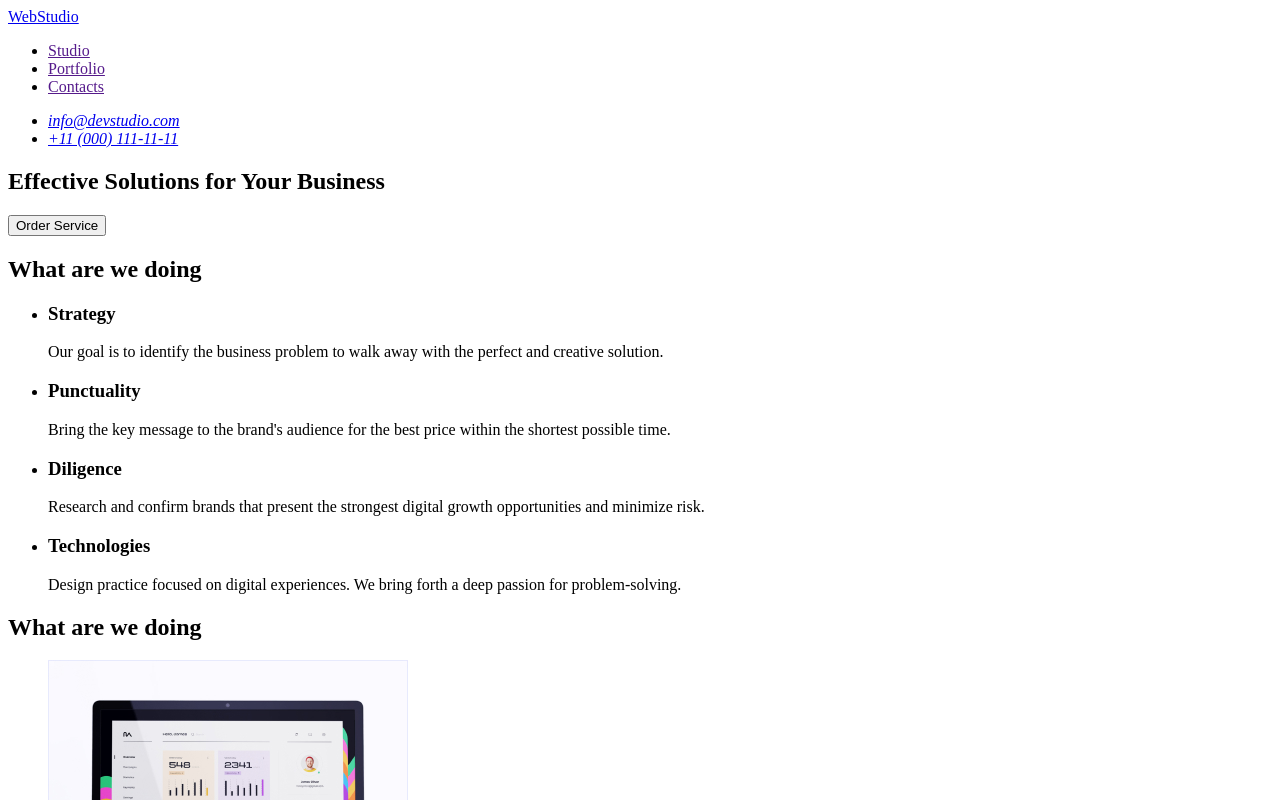
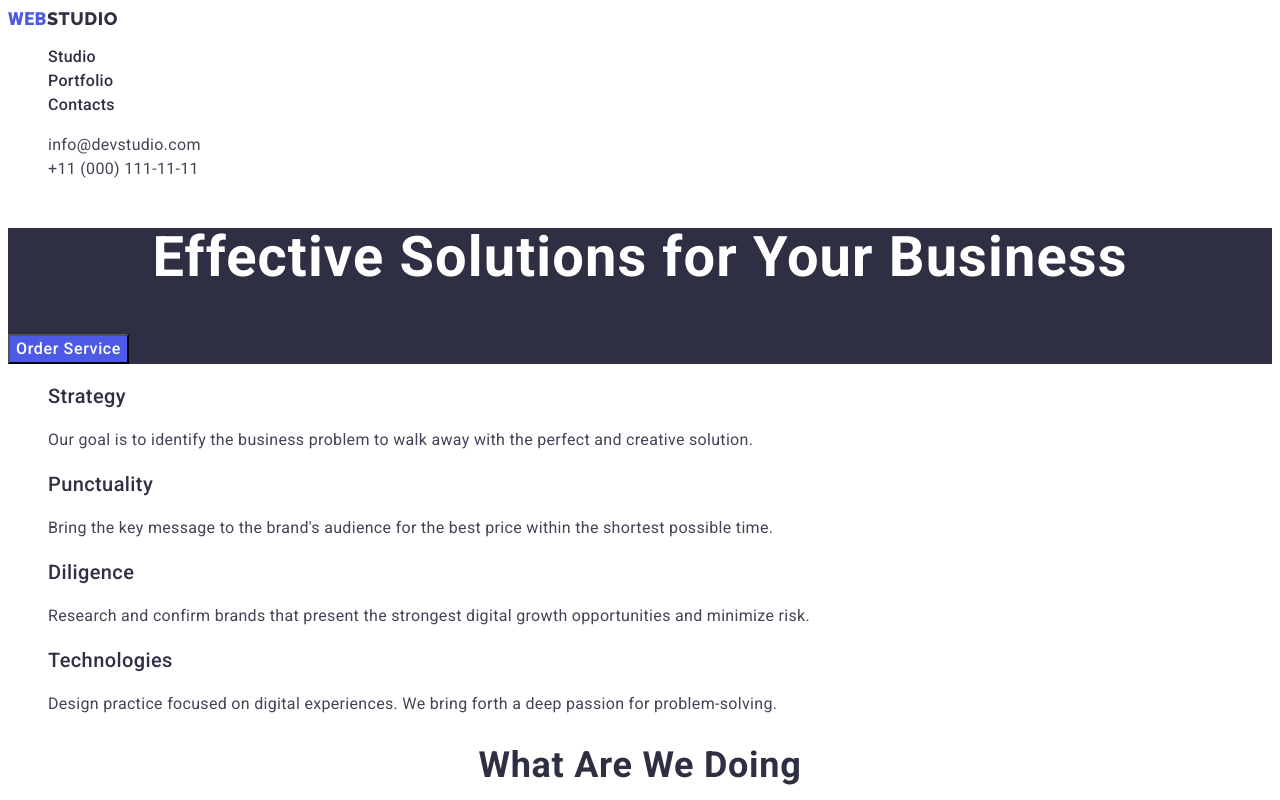
Before and after one commit to AndrewOPP/goit-markup-hw-02, a plain HTML site: page index.html in a window 1280 px wide. Shown: the top 800 px of the page. Drawn offline with Linux system fonts and the light colour scheme.

Commit message:
Main page - done

```diff
--- /dev/null
+++ b/css/styles.css
@@ -0,0 +1,192 @@
+body {
+  font-family: "Roboto", sans-serif;
+  color: #434455;
+  background-color: #ffffff;
+}
+
+:root {
+}
+
+.list {
+  list-style-type: none;
+}
+
+.link {
+  text-decoration: none;
+}
+
+/* Header */
+
+/* logo */
+.header-logo {
+  font-weight: 80;
+  font-size: 18px;
+  line-height: 1.17;
+  letter-spacing: 0.03em;
+  text-transform: uppercase;
+  color: #4d5ae5;
+  font-weight: 800;
+}
+
+/* studio-logo */
+.studio-logo {
+  font-weight: 800;
+  font-size: 18px;
+  line-height: 1.17;
+  color: #2e2f42;
+  letter-spacing: 0.03em;
+  text-transform: uppercase;
+  font-family: "Raleway";
+  font-style: normal;
+}
+
+/* Navigation */
+.navigation-words {
+  font-weight: 500;
+  font-size: 16px;
+  line-height: 1.5;
+  letter-spacing: 0.02em;
+  color: #2e2f42;
+}
+
+.navigation-words:hover,
+.navigation-words:focus {
+  color: #404bbf;
+}
+
+/* Additional information */
+.address-info-mail {
+  font-size: 16px;
+  line-height: 1.5;
+  letter-spacing: 0.02em;
+  color: #434455;
+  font-family: "Roboto";
+  font-style: normal;
+  font-weight: 400;
+}
+
+.address-info-tel {
+  font-size: 16px;
+  line-height: 1.5;
+  letter-spacing: 0.02em;
+  color: #434455;
+  font-family: "Roboto";
+  font-style: normal;
+  font-weight: 400;
+}
+
+.address-info-mail:hover,
+.address-info-mail:focus {
+  color: #404bbf;
+}
+.address-info-tel:hover,
+.address-info-tel:focus {
+  color: #404bbf;
+}
+
+/* Section one */
+.section-one {
+  background-color: #2e2f42;
+}
+
+.section-one-title {
+  font-size: 56px;
+  line-height: 1.07;
+  text-align: center;
+  letter-spacing: 0.02em;
+  color: #ffffff;
+}
+.section-one-button {
+  background-color: #4d5ae5;
+  font-family: "Roboto", sans-serif;
+  font-weight: 500;
+  font-size: 16px;
+  line-height: 1.5;
+  letter-spacing: 0.04em;
+  color: #ffffff;
+  cursor: pointer;
+}
+
+.section-one-button:hover,
+.section-one-button:focus {
+  background-color: #404bbf;
+}
+
+/* Section two */
+.section-two-titles {
+  font-weight: 500;
+  font-size: 20px;
+  line-height: 1.2;
+  letter-spacing: 0.02em;
+  color: #2e2f42;
+}
+
+.section-two-text {
+  font-size: 16px;
+  line-height: 1.5;
+  letter-spacing: 0.02em;
+  color: #434455;
+}
+
+/* Section three */
+.section-three-title {
+  font-size: 36px;
+  line-height: 1.11;
+  text-align: center;
+  letter-spacing: 0.02em;
+  text-transform: capitalize;
+  color: #2e2f42;
+  font-weight: 700;
+}
+
+/* Section-four */
+.section-four {
+  background-color: #f4f4fd;
+}
+
+.section-four-title {
+  font-size: 36px;
+  line-height: 1.11;
+  text-align: center;
+  letter-spacing: 0.02em;
+  text-transform: capitalize;
+  color: #2e2f42;
+  font-weight: 700;
+}
+
+.section-four-list {
+  background-color: #ffffff;
+}
+
+.section-four-names {
+  font-weight: 500;
+  font-size: 20px;
+  line-height: 1.2;
+  letter-spacing: 0.02em;
+  color: #2e2f42;
+}
+
+.section-four-text {
+  font-size: 16px;
+  line-height: 1.5;
+  letter-spacing: 0.02em;
+  color: #434455;
+  font-weight: 400;
+}
+
+/* Footer */
+.page-footer {
+  background-color: #2e2f42;
+}
+
+.studio-footer-logo {
+  color: #f4f4fd;
+}
+
+.page-footer-text {
+  font-weight: 400;
+  font-size: 16px;
+  line-height: 1.5;
+  letter-spacing: 0.02em;
+  color: #f4f4fd;
+}
--- a/index.html
+++ b/index.html
@@ -5,28 +5,51 @@
     <meta http-equiv="X-UA-Compatible" content="IE=edge" />
     <meta name="viewport" content="width=device-width, initial-scale=1.0" />
     <title>Document</title>
+    <link rel="preconnect" href="https://fonts.googleapis.com" />
+    <link rel="preconnect" href="https://fonts.gstatic.com" crossorigin />
+    <link
+      href="https://fonts.googleapis.com/css2?family=Montserrat:wght@400;700&family=Raleway:wght@800&family=Roboto:wght@400;500;700;900&display=swap"
+      rel="stylesheet"
+    />
+    <link rel="stylesheet" href="./css/styles.css" />
+    <link rel="preconnect" href="https://fonts.googleapis.com" />
+    <link rel="preconnect" href="https://fonts.gstatic.com" crossorigin />
+    <link
+      href="https://fonts.googleapis.com/css2?family=Montserrat:wght@400;700&family=Roboto:wght@400;500;700;900&display=swap"
+      rel="stylesheet"
+    />
   </head>
   <body>
     <!-- Header -->
     <header>
       <!-- Navigation -->
       <nav>
-        <a href="./index.html">WebStudio</a>
-        <ul>
-          <li><a href="">Studio</a></li>
-          <li><a href="">Portfolio</a></li>
-          <li><a href="">Contacts</a></li>
+        <a class="header-logo link" href="./index.html"
+          >Web<span class="studio-logo">Studio</span>
+        </a>
+        <ul class="list navigation">
+          <li><a class="navigation-words link" href="">Studio</a></li>
+          <li>
+            <a class="navigation-words link" href="./portfolio.html"
+              >Portfolio
+            </a>
+          </li>
+          <li><a class="navigation-words link" href="">Contacts</a></li>
         </ul>
       </nav>
 
       <!-- Additional Information -->
-      <address>
-        <ul>
+      <address class="address-info">
+        <ul class="list">
           <li>
-            <a href="mailto:info@devstudio.com"> info@devstudio.com</a>
+            <a class="address-info-mail link" href="mailto:info@devstudio.com">
+              info@devstudio.com</a
+            >
           </li>
           <li>
-            <a href="tel:+110001111111"> +11 (000) 111-11-11</a>
+            <a class="address-info-tel link" href="tel:+110001111111">
+              +11 (000) 111-11-11</a
+            >
           </li>
         </ul>
       </address>
@@ -35,42 +58,42 @@
     <!-- Main Content -->
     <main>
       <!-- Section 1 -->
-      <section>
-        <h1>Effective Solutions for Your Business</h1>
-        <button type="button">Order Service</button>
+      <section class="section-one">
+        <h1 class="section-one-title">Effective Solutions for Your Business</h1>
+        <button type="button" class="section-one-button">Order Service</button>
       </section>
 
       <!-- Section 2 -->
       <section>
-        <h2>What are we doing</h2>
-        <ul>
+        <h2 class="section-two" hidden>What are we doing</h2>
+        <ul class="list">
           <li>
-            <h3>Strategy</h3>
-            <p>
+            <h3 class="section-two-titles">Strategy</h3>
+            <p class="section-two-text">
               Our goal is to identify the business problem to walk away with the
               perfect and creative solution.
             </p>
           </li>
 
           <li>
-            <h3>Punctuality</h3>
-            <p>
+            <h3 class="section-two-titles">Punctuality</h3>
+            <p class="section-two-text">
               Bring the key message to the brand's audience for the best price
               within the shortest possible time.
             </p>
           </li>
 
           <li>
-            <h3>Diligence</h3>
-            <p>
+            <h3 class="section-two-titles">Diligence</h3>
+            <p class="section-two-text">
               Research and confirm brands that present the strongest digital
               growth opportunities and minimize risk.
             </p>
           </li>
 
           <li>
-            <h3>Technologies</h3>
-            <p>
+            <h3 class="section-two-titles">Technologies</h3>
+            <p class="section-two-text">
               Design practice focused on digital experiences. We bring forth a
               deep passion for problem-solving.
             </p>
@@ -78,9 +101,9 @@
         </ul>
       </section>
       <!-- Section 3 -->
-      <section>
-        <h2>What are we doing</h2>
-        <ul>
+      <section class="section-three">
+        <h2 class="section-three-title">What are we doing</h2>
+        <ul class="list">
           <li>
             <img
               src="./images/images.jpg"
@@ -102,57 +125,60 @@
           </li>
         </ul>
       </section>
-      <section>
-        <h2>Our Team</h2>
-        <ul>
-          <li>
+      <!-- Section 4 -->
+      <section class="section-four">
+        <h2 class="section-four-title">Our Team</h2>
+        <ul class="list">
+          <li class="section-four-list">
             <img
               src="./images/img.jpg"
               alt="bearded_man"
               width="264"
               height="260"
             />
-            <h3>Mark Guerrero</h3>
-            <p>Product Designer</p>
+            <h3 class="section-four-names">Mark Guerrero</h3>
+            <p class="section-four-text">Product Designer</p>
           </li>
-          <li>
+          <li class="section-four-list">
             <img
               src="./images/img(1).jpg"
               alt="smiling_man"
               width="264"
               height="260"
             />
-            <h3>Tom Ford</h3>
-            <p>Frontend Developer</p>
+            <h3 class="section-four-names">Tom Ford</h3>
+            <p class="section-four-text">Frontend Developer</p>
           </li>
-          <li>
+          <li class="section-four-list">
             <img
               src="./images/img(2).jpg"
               alt="woman"
               width="264"
               height="260"
             />
-            <h3>Camila Garcia</h3>
-            <p>Marketing</p>
+            <h3 class="section-four-names">Camila Garcia</h3>
+            <p class="section-four-text">Marketing</p>
           </li>
-          <li>
+          <li class="section-four-list">
             <img
               src="./images/img(3).jpg"
               alt="man_in_t-shirt"
               width="264"
               height="260"
             />
-            <h3>Daniel Wilson</h3>
-            <p>UI Designer</p>
+            <h3 class="section-four-names">Daniel Wilson</h3>
+            <p class="section-four-text">UI Designer</p>
           </li>
         </ul>
       </section>
     </main>
 
     <!-- Footer -->
-    <footer>
-      <a href="./index.html">WebStudio</a>
-      <p>
+    <footer class="page-footer">
+      <a class="header-logo link" href="./index.html"
+        >Web<span class="studio-footer-logo">Studio</span>
+      </a>
+      <p class="page-footer-text">
         Increase the flow of customers and sales for your business with digital
         marketing & growth solutions.
       </p>
```
Also changed, not shown: portfolio.html (added, +10 -0 lines).
